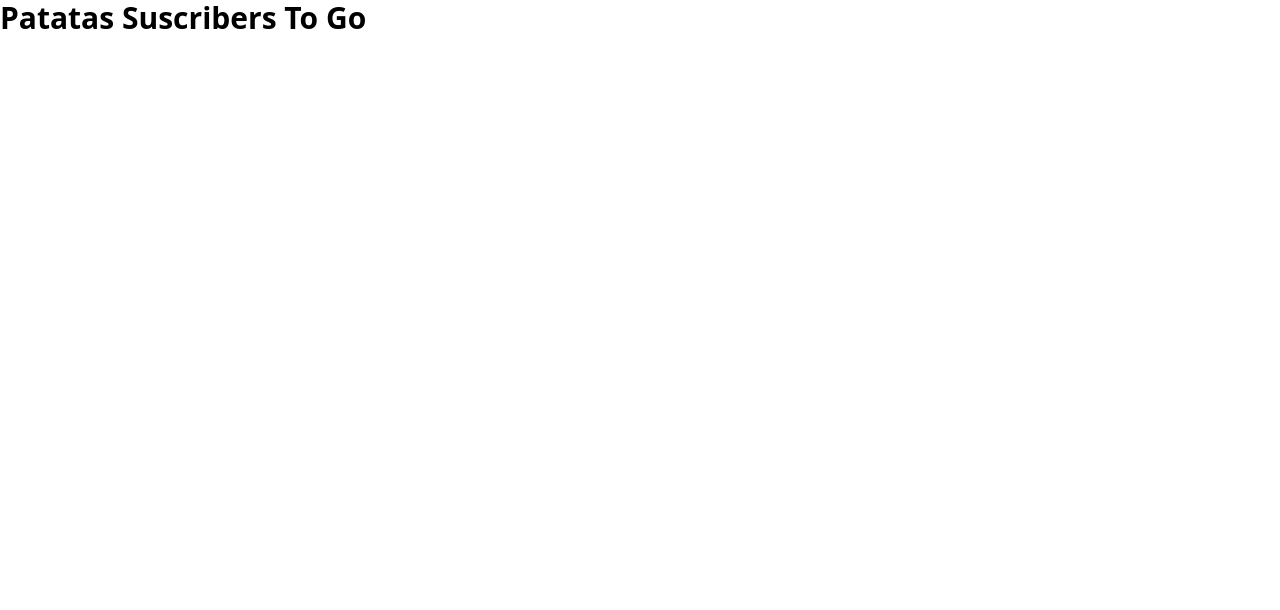
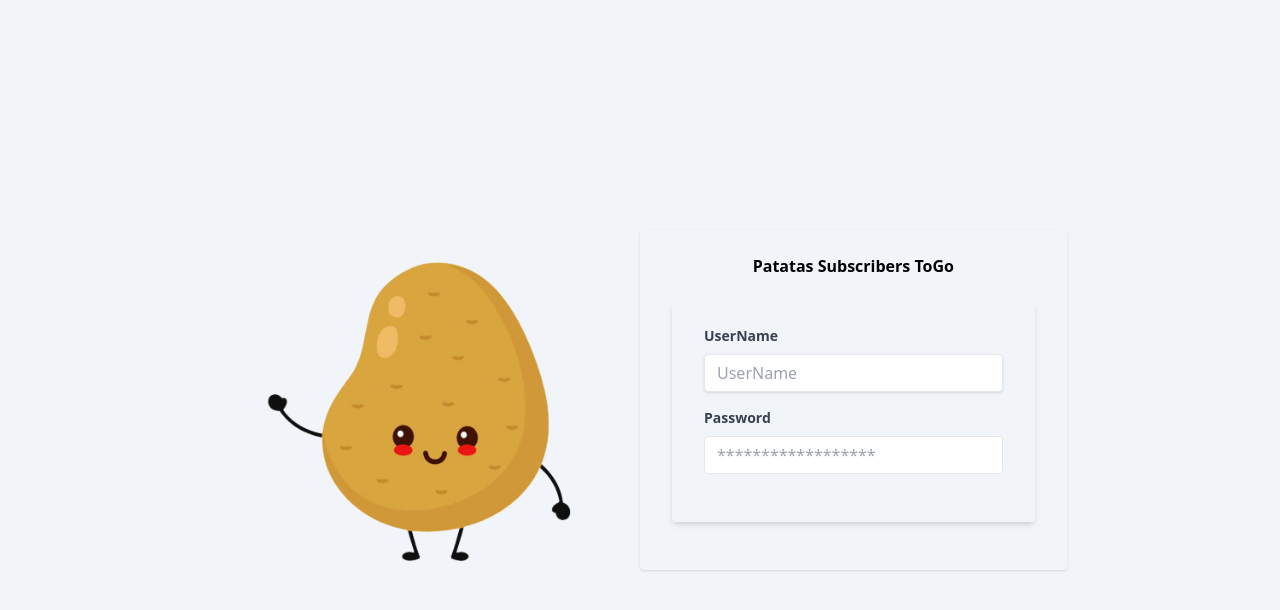
Before and after one commit to Zetah07/PatatasSuscribersToGo, an Angular app in the folder client/: page /login in a window 1280 px wide. Before the commit this address led to /. Shown: the top 610 px of the page. Built offline with nearby package versions, Linux system fonts and the light colour scheme.

Commit message:
login section created // in progress: linking to API

```diff
--- a/client/src/app/app.component.html
+++ b/client/src/app/app.component.html
@@ -1 +1 @@
-<h1 class="text-3xl font-bold">Patatas Suscribers To Go</h1>
+<router-outlet></router-outlet>
--- a/client/src/app/users/login/login.component.html
+++ b/client/src/app/users/login/login.component.html
@@ -1 +1,34 @@
-<p>login works!</p>
+<div class="flex items-center justify-center h-screen bg-slate-100">
+  <img src="assets/images/Logo.webp" alt="Logo" class="w-1/3" />
+  <div class="w-1/3 shadow rounded px-8 pt-6 pb-8">
+    <h1 class="text-center font-bold mb-6">Patatas Subscribers ToGo</h1>
+    <form
+      [formGroup]="loginForm"
+      (ngSubmit)="(onLogin)"
+      class="bg-slate-150 shadow-md rounded px-8 pt-6 pb-8 mb-4"
+    >
+      <div class="mb-4">
+        <label class="block text-gray-700 text-sm font-bold mb-2" for="username">UserName</label>
+        <input
+          formControlName="username"
+          type="text"
+          id="username"
+          class="shadow appearance-none border rounded w-full py-2 px-3 text-gray-700 leading-tight focus:outline-none focus:shadow-outline"
+          placeholder="UserName"
+        />
+      </div>
+
+      <div class="mb-4">
+        <label class="block text-gray-700 text-sm font-bold mb-2" for="password">Password</label>
+        <input
+          formControlName="password"
+          type="password"
+          id="password"
+          class="hadow appearance-none border rounded w-full py-2 px-3 text-gray-700 leading-tight focus:outline-none focus:shadow-outline"
+          placeholder="******************"
+        />
+
+      </div>
+    </form>
+  </div>
+</div>
--- a/client/src/app/users/login/login.component.ts
+++ b/client/src/app/users/login/login.component.ts
@@ -1,4 +1,5 @@
 import { Component } from '@angular/core';
+import { FormGroup, FormControl, Validators } from '@angular/forms';
 
 @Component({
   selector: 'app-login',
@@ -7,4 +8,18 @@ import { Component } from '@angular/core';
 })
 export class LoginComponent {
 
+  loginForm: FormGroup;
+
+  constructor() {
+    this.loginForm = new FormGroup({
+      username: new FormControl('', Validators.required),
+      password: new FormControl('', Validators.required)
+    });
+  }
+
+  onLogin() {
+    const username = this.loginForm.get('username')?.value;
+    const password = this.loginForm.get('password')?.value;
+  }
+
 }
--- a/client/src/app/users/register/register.component.html
+++ /dev/null
@@ -1 +0,0 @@
-<p>register works!</p>
```
Also changed, not shown: client/src/app/app-routing.module.ts (+3 -8 lines), client/src/app/app.module.ts (+6 -3 lines), client/src/app/users/register/register.component.ts (deleted, +0 -10 lines), client/src/app/users/register/register.component.css (deleted), client/src/assets/images/Logo.webp (added), 1 other file (tests, documents, lock files or other folders).
